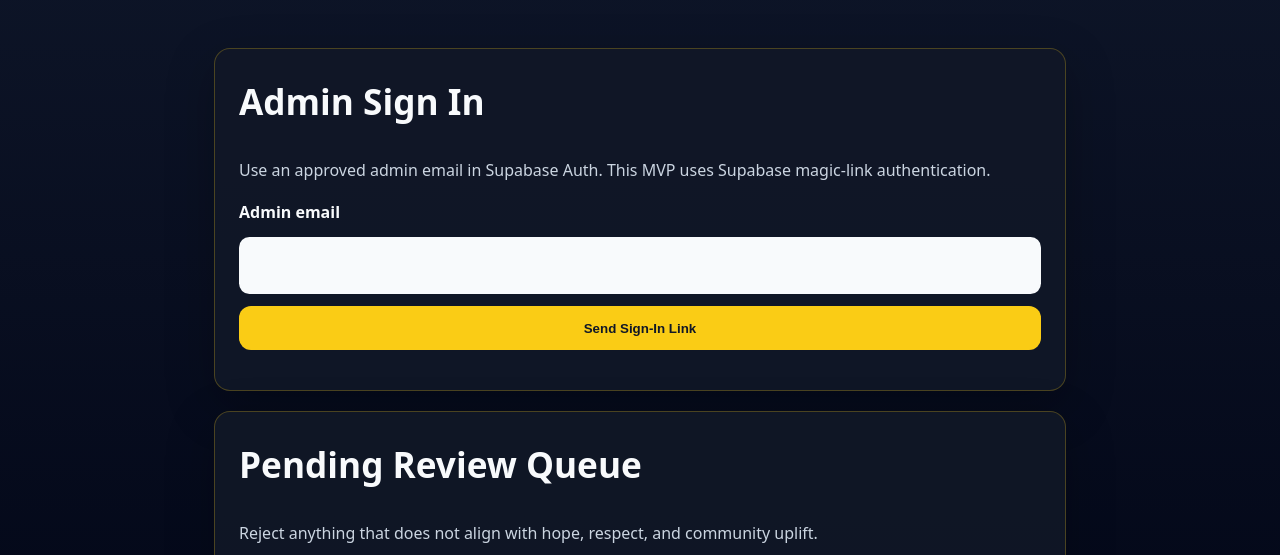
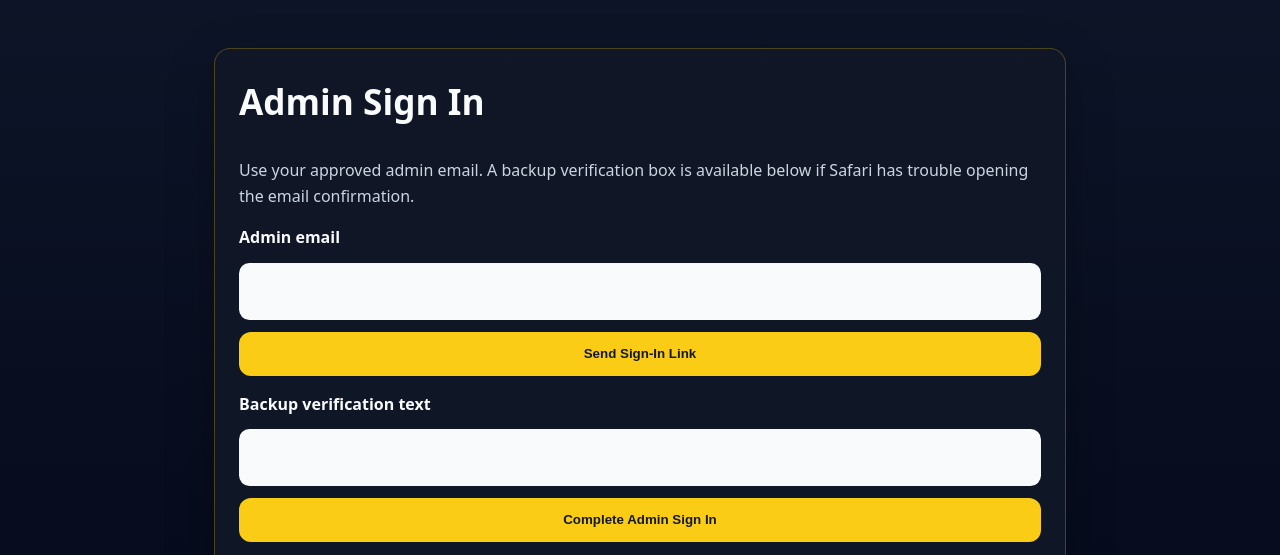
Before and after one commit to CazernyBussey/seen-through-sound-mvp, a plain HTML site: page admin.html in a window 1280 px wide. Shown: the part 168-723 px from the top of the page. Drawn offline with nearby package versions, Linux system fonts and the light colour scheme.

Commit message:
Add admin verification fallback

```diff
--- a/admin.html
+++ b/admin.html
@@ -29,11 +29,16 @@
   <main id="main" class="container">
     <section class="card" aria-labelledby="login-heading">
       <h2 id="login-heading">Admin Sign In</h2>
-      <p class="notice">Use an approved admin email in Supabase Auth. This MVP uses Supabase magic-link authentication.</p>
+      <p class="notice">Use your approved admin email. A backup verification box is available below if Safari has trouble opening the email confirmation.</p>
       <form id="loginForm" class="form">
         <label for="adminEmail">Admin email</label>
         <input id="adminEmail" type="email" autocomplete="email" required />
         <button type="submit">Send Sign-In Link</button>
+      </form>
+      <form id="verifyForm" class="form">
+        <label for="verifyText">Backup verification text</label>
+        <input id="verifyText" type="text" autocomplete="off" />
+        <button type="submit">Complete Admin Sign In</button>
       </form>
       <p id="loginStatus" aria-live="polite"></p>
     </section>
```
